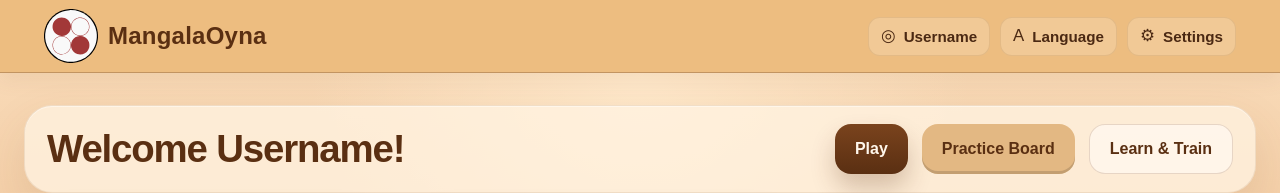
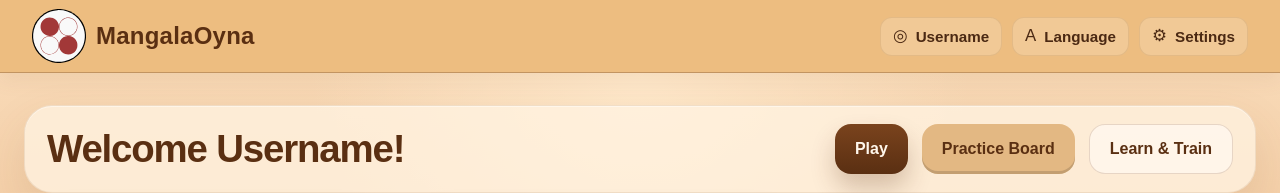
Before and after one commit to Teamuchin/online-mangala-website, a React (Vite) app in the folder client/: page / in a window 1280 px wide. Shown: the top 193 px of the page. Built offline with nearby package versions, Linux system fonts and the light colour scheme; no server answers; a web font is replaced by a local one.

Commit message:
fix header

```diff
--- a/client/src/components/GlobalHeader.module.css
+++ b/client/src/components/GlobalHeader.module.css
@@ -10,12 +10,12 @@
 }
 
 .inner {
-  width: min(1240px, 100%);
+  width: 100%;
   margin-left: auto;
   margin-right: auto;
   min-height: 72px;
-  padding-left: 24px;
-  padding-right: 24px;
+  padding-left: 32px;
+  padding-right: 32px;
   display: flex;
   align-items: center;
   justify-content: space-between;
```
